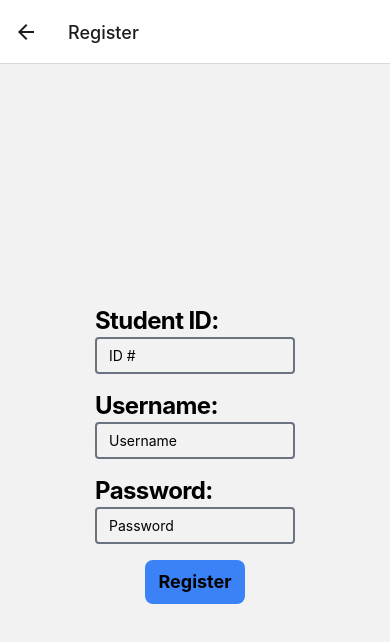
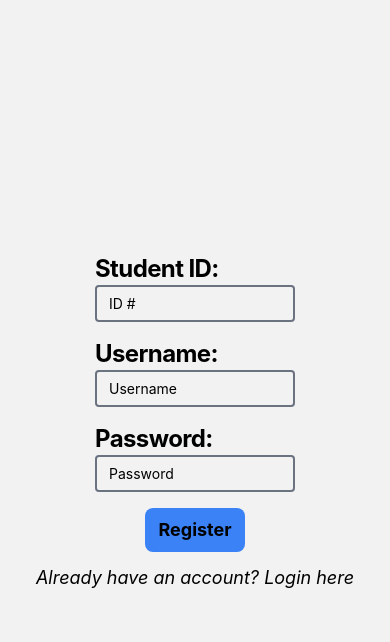
Before and after one commit to stolenfallen1/DIGIBRI-MobileApp, a React Native app: screen /Register in a window 390 px wide. Shown: the top 642 px of the page. Built offline with nearby package versions, Linux system fonts and the light colour scheme.

Commit message:
change routing layout and structure

```diff
--- a/App.tsx
+++ b/App.tsx
@@ -20,12 +20,12 @@ export default function App() {
             options={{ headerShown: false }}
           />
           <Stack.Screen name="Login" component={LoginForm} />
-          <Stack.Screen name="Register" component={RegisterForm} />
           <Stack.Screen
-            name="Dashboard"
-            component={Dashboard}
+            name="Register"
+            component={RegisterForm}
             options={{ headerShown: false }}
           />
+          <Stack.Screen name="Dashboard" component={Dashboard} />
         </Stack.Navigator>
       </NavigationContainer>
       <StatusBar style="auto" />
--- a/components/forms/RegisterForm.tsx
+++ b/components/forms/RegisterForm.tsx
@@ -40,9 +40,17 @@ const RegisterForm = () => {
           style={{ width: 200 }}
         />
       </View>
-      <Pressable className="bg-blue-500 p-2 rounded-lg" style={{ width: 100 }}>
+      <Pressable
+        className="bg-blue-500 p-2 rounded-lg mb-3"
+        style={{ width: 100 }}
+      >
         <Text className="text-black text-lg font-bold text-center">
           Register
+        </Text>
+      </Pressable>
+      <Pressable onPress={handleLogin}>
+        <Text className="text-black text-lg italic">
+          Already have an account? Login here
         </Text>
       </Pressable>
     </View>
```
